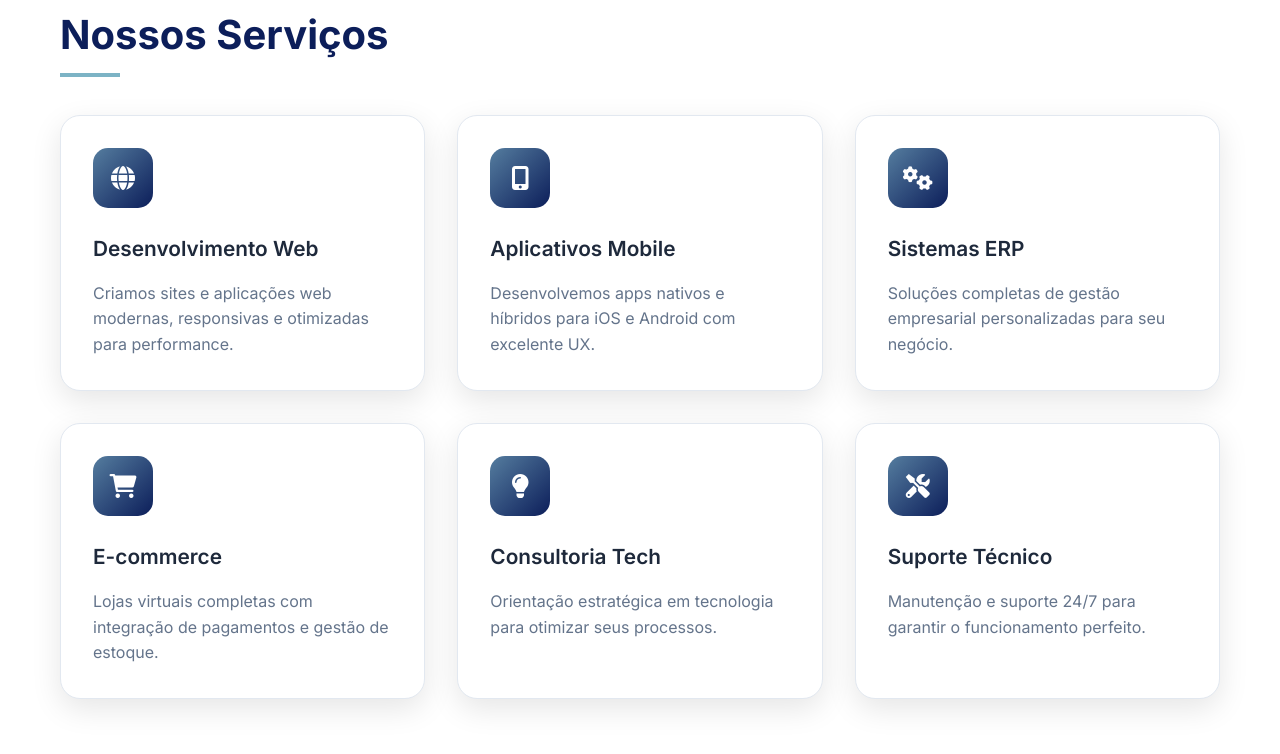
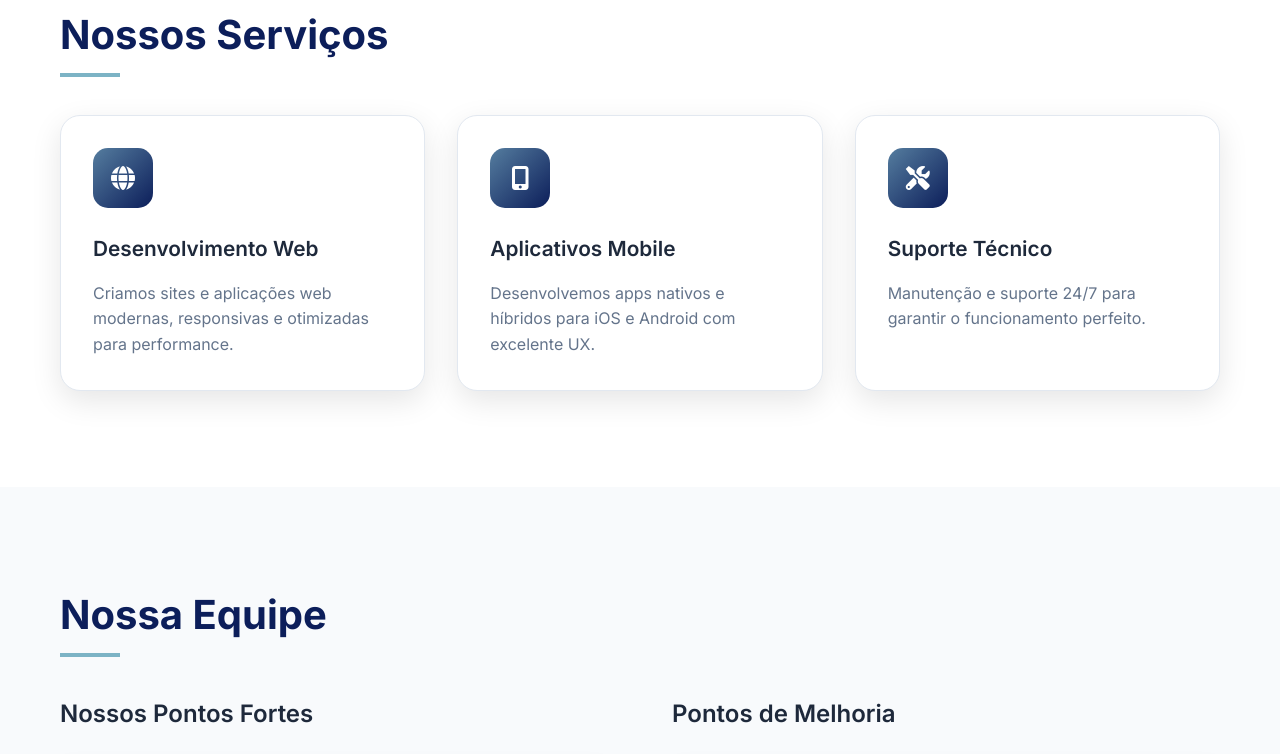
Before and after one commit to Pedroo2020/FuturaTech, a plain HTML site: page index.html in a window 1280 px wide. Shown: the part 1493-2247 px from the top of the page. Drawn offline with Linux system fonts and the light colour scheme; some packages are replaced by stand-ins of ours; a script that the page names is missing.

Commit message:
fix mensagens

```diff
--- a/assets/js/script.js
+++ b/assets/js/script.js
@@ -1,4 +1,4 @@
-// Mobile Menu Toggle
+// Alternar o menu mobile
 const hamburger = document.querySelector('.hamburger');
 const navMenu = document.querySelector('.nav-menu');
 
@@ -7,13 +7,13 @@ hamburger.addEventListener('click', () => {
     navMenu.classList.toggle('active');
 });
 
-// Close mobile menu when clicking on a link
+// Fechar o menu mobile ao clicar em um link
 document.querySelectorAll('.nav-link').forEach(n => n.addEventListener('click', () => {
     hamburger.classList.remove('active');
     navMenu.classList.remove('active');
 }));
 
-// Smooth scrolling for navigation links
+// Rolagem suave para links de navegação
 document.querySelectorAll('a[href^="#"]').forEach(anchor => {
     anchor.addEventListener('click', function (e) {
         e.preventDefault();
@@ -27,7 +27,7 @@ document.querySelectorAll('a[href^="#"]').forEach(anchor => {
     });
 });
 
-// Header background on scroll
+// Alterar o fundo do cabeçalho ao rolar a página
 window.addEventListener('scroll', () => {
     const header = document.querySelector('.header');
     if (window.scrollY > 100) {
@@ -39,7 +39,7 @@ window.addEventListener('scroll', () => {
     }
 });
 
-// Animate elements on scroll
+// Animar elementos ao rolar a página
 const observerOptions = {
     threshold: 0.1,
     rootMargin: '0px 0px -50px 0px'
@@ -54,7 +54,7 @@ const observer = new IntersectionObserver((entries) => {
     });
 }, observerOptions);
 
-// Observe elements for animation
+// Observar elementos para animação
 document.addEventListener('DOMContentLoaded', () => {
     const animateElements = document.querySelectorAll('.service-card, .strength-item, .improvement-item, .stat-item');
 
@@ -66,12 +66,12 @@ document.addEventListener('DOMContentLoaded', () => {
     });
 });
 
-// Form submission (fictitious)
+// Envio de formulário (fictício)
 const contactForm = document.querySelector('.contact-form');
 contactForm.addEventListener('submit', (e) => {
     e.preventDefault();
 
-    // Get form data
+    // Obter os dados do formulário
     const formData = new FormData(contactForm);
     const name = formData.get('name');
     const email = formData.get('email');
@@ -79,7 +79,7 @@ contactForm.addEventListener('submit', (e) => {
     const company = formData.get('company');
     const message = formData.get('message');
 
-    // Simulate form submission
+    // Simular envio do formulário
     const submitButton = contactForm.querySelector('.submit-button');
     const originalText = submitButton.innerHTML;
 
@@ -87,14 +87,22 @@ contactForm.addEventListener('submit', (e) => {
     submitButton.disabled = true;
 
     setTimeout(() => {
-        alert(`Obrigado, ${name}! Sua mensagem foi enviada com sucesso. Entraremos em contato em breve.`);
+        // Mostrar SweetAlert2 ao invés de alert
+        Swal.fire({
+            title: `Obrigado, ${name}!`,
+            text: 'Sua mensagem foi enviada com sucesso. Entraremos em contato em breve.',
+            icon: 'success',
+            confirmButtonText: 'Fechar',
+            confirmButtonColor: '#3085d6'
+        });
+
         contactForm.reset();
         submitButton.innerHTML = originalText;
         submitButton.disabled = false;
     }, 2000);
 });
 
-// Add typing effect to hero title
+// Adicionar efeito de digitação no título principal (hero)
 function typeWriter(element, text, speed = 100) {
     let i = 0;
     element.innerHTML = '';
@@ -110,14 +118,14 @@ function typeWriter(element, text, speed = 100) {
     type();
 }
 
-// Initialize typing effect when page loads
+// Iniciar o efeito de digitação ao carregar a página
 window.addEventListener('load', () => {
     const heroTitle = document.querySelector('.hero-title');
     const originalText = heroTitle.textContent;
     typeWriter(heroTitle, originalText, 150);
 });
 
-// Add parallax effect to hero section
+// Adicionar efeito parallax à seção principal (hero)
 window.addEventListener('scroll', () => {
     const scrolled = window.pageYOffset;
     const hero = document.querySelector('.hero');
@@ -128,7 +136,7 @@ window.addEventListener('scroll', () => {
     }
 });
 
-// Counter animation for stats
+// Animação de contador para estatísticas
 function animateCounter(element, target, duration = 2000) {
     let start = 0;
     const increment = target / (duration / 16);
@@ -146,7 +154,7 @@ function animateCounter(element, target, duration = 2000) {
     updateCounter();
 }
 
-// Trigger counter animation when stats section is visible
+// Iniciar a animação do contador quando a seção estiver visível
 const statsObserver = new IntersectionObserver((entries) => {
     entries.forEach(entry => {
         if (entry.isIntersecting) {
@@ -167,7 +175,7 @@ document.addEventListener('DOMContentLoaded', () => {
     }
 });
 
-// Add hover effect to service cards
+// Adicionar efeito de hover aos cards de serviço
 document.addEventListener('DOMContentLoaded', () => {
     const serviceCards = document.querySelectorAll('.service-card');
 
@@ -182,7 +190,7 @@ document.addEventListener('DOMContentLoaded', () => {
     });
 });
 
-// Add loading animation
+// Adicionar animação de carregamento
 window.addEventListener('load', () => {
     document.body.style.opacity = '0';
     document.body.style.transition = 'opacity 0.5s ease';
--- a/index.html
+++ b/index.html
@@ -7,6 +7,8 @@
     <link rel="stylesheet" href="assets/css/estilo.css">
     <link href="https://fonts.googleapis.com/css2?family=Inter:wght@300;400;500;600;700&display=swap" rel="stylesheet">
     <link href="https://cdnjs.cloudflare.com/ajax/libs/font-awesome/6.0.0/css/all.min.css" rel="stylesheet">
+    <link rel="stylesheet" href="https://cdn.jsdelivr.net/npm/sweetalert2@11/dist/sweetalert2.min.css">
+    <script src="https://cdn.jsdelivr.net/npm/sweetalert2@11"></script>
 </head>
 <body>
     <!-- Header -->
@@ -122,33 +124,6 @@
                 </div>
                 <div class="service-card">
                     <div class="service-icon">
-                        <i class="fas fa-cogs"></i>
-                    </div>
-                    <h3 class="service-title">Sistemas ERP</h3>
-                    <p class="service-description">
-                        Soluções completas de gestão empresarial personalizadas para seu negócio.
-                    </p>
-                </div>
-                <div class="service-card">
-                    <div class="service-icon">
-                        <i class="fas fa-shopping-cart"></i>
-                    </div>
-                    <h3 class="service-title">E-commerce</h3>
-                    <p class="service-description">
-                        Lojas virtuais completas com integração de pagamentos e gestão de estoque.
-                    </p>
-                </div>
-                <div class="service-card">
-                    <div class="service-icon">
-                        <i class="fas fa-lightbulb"></i>
-                    </div>
-                    <h3 class="service-title">Consultoria Tech</h3>
-                    <p class="service-description">
-                        Orientação estratégica em tecnologia para otimizar seus processos.
-                    </p>
-                </div>
-                <div class="service-card">
-                    <div class="service-icon">
                         <i class="fas fa-tools"></i>
                     </div>
                     <h3 class="service-title">Suporte Técnico</h3>
@@ -250,6 +225,10 @@
                             <label for="phone">Telefone</label>
                             <input type="tel" id="phone" name="phone">
                         </div>
+                        <div class="form-group">
+                            <label for="city">Cidade</label>
+                            <input type="city" id="city" name="city">
+                        </div>
                     </div>
                     <div class="form-group">
                         <label for="message">Mensagem</label>
```
